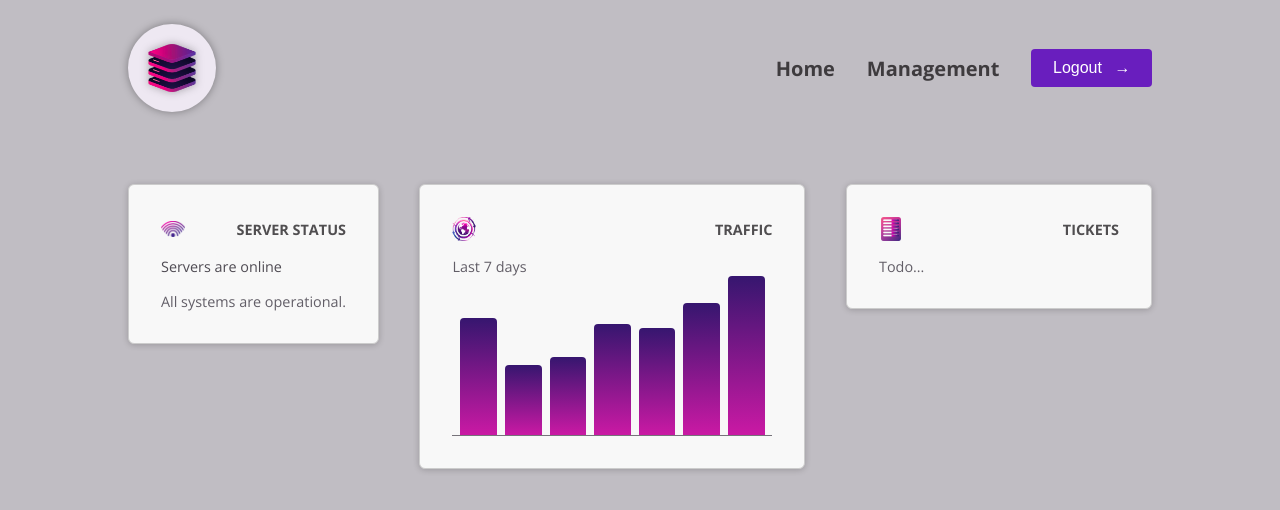
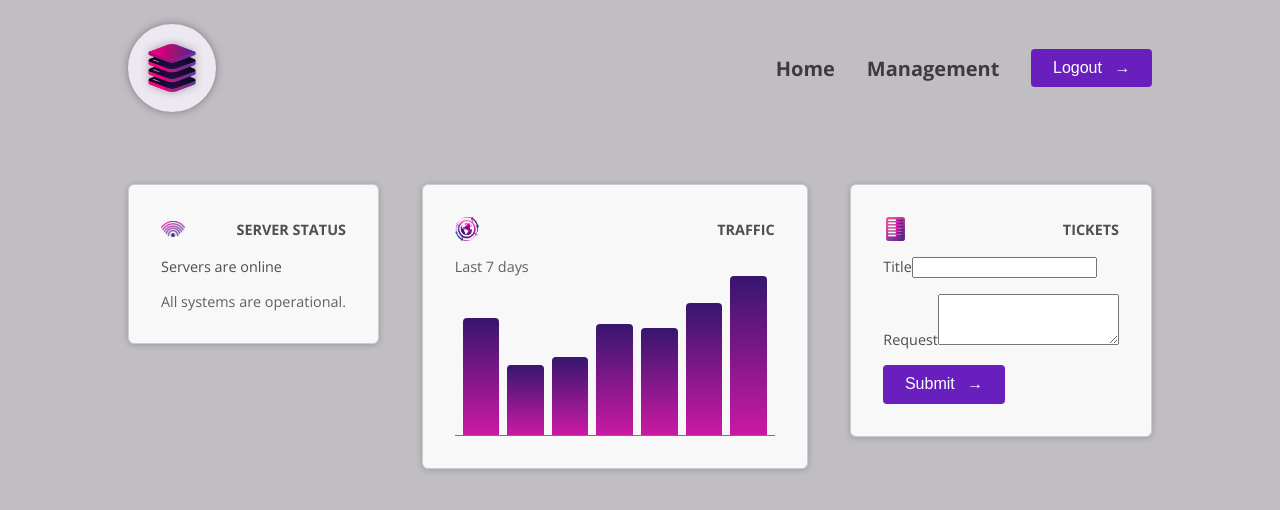
Before and after one commit to Petrovic-Jovan/ng-components-deep-dive, an Angular app: page / in a window 1280 px wide. Shown: the top 510 px of the page. Built offline with nearby package versions, Linux system fonts and the light colour scheme.

Commit message:
Added Ticket and New-Ticket components. Changed main style.css file

```diff
--- /dev/null
+++ b/src/app/dashboard/tickets/new-ticket/new-ticket.component.html
@@ -0,0 +1,16 @@
+<form>
+  <p>
+    <label>Title</label>
+    <input name="title" id="title" />
+  </p>
+  <p>
+    <label>Request</label>
+    <textarea name="request" id="request" rows="3"></textarea>
+  </p>
+  <p>
+    <button>
+      <span> Submit </span>
+      <span class="icon"> → </span>
+    </button>
+  </p>
+</form>
--- /dev/null
+++ b/src/app/dashboard/tickets/ticket/ticket.component.html
@@ -0,0 +1 @@
+<p>ticket works!</p>
--- a/src/app/dashboard/tickets/tickets.component.html
+++ b/src/app/dashboard/tickets/tickets.component.html
@@ -1,3 +1,3 @@
-<div id="status">
-  <p>Todo...</p>
+<div id="app-new-ticket">
+  <app-new-ticket />
 </div>
--- a/src/styles.css
+++ b/src/styles.css
@@ -221,3 +221,60 @@
 button:hover .icon {
   transform: translateX(4px);
 }
+
+#tickets {
+  display: flex;
+  flex-direction: column;
+  gap: 1.5rem;
+}
+
+#tickets ul {
+  list-style: none;
+  margin: 0;
+  padding: 0;
+  width: 15rem;
+}
+
+#tickets li {
+  margin: 0.5rem 0;
+}
+
+#tickets p {
+  margin: 0;
+  color: #4f4b53;
+}
+
+#tickets h2 {
+  margin: 0;
+  font-size: 1.1rem;
+  color: #38343c;
+}
+
+#new-ticket {
+  width: 15rem;
+}
+
+@media (min-width: 768px) {
+  #tickets {
+    flex-direction: row;
+  }
+}
+
+#new-ticket label {
+  display: block;
+  font-size: 0.8rem;
+  font-weight: bold;
+  margin-bottom: 0.15rem;
+  color: #4f4b53;
+}
+
+#new-ticket input,
+#new-ticket textarea {
+  width: 100%;
+  padding: 0.5rem;
+  border: 1px solid #ccc;
+  border-radius: 4px;
+  font: inherit;
+  font-size: 0.9rem;
+  color: #4f4b53;
+}
```
Also changed, not shown: src/app/dashboard/tickets/new-ticket/new-ticket.component.ts (added, +12 -0 lines), src/app/dashboard/tickets/ticket/ticket.component.ts (added, +12 -0 lines), src/app/dashboard/tickets/tickets.component.ts (+4 -5 lines), src/app/dashboard/tickets/new-ticket/new-ticket.component.css (added), src/app/dashboard/tickets/ticket/ticket.component.css (added).
